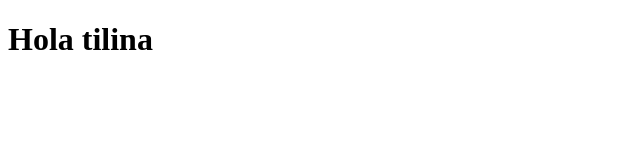
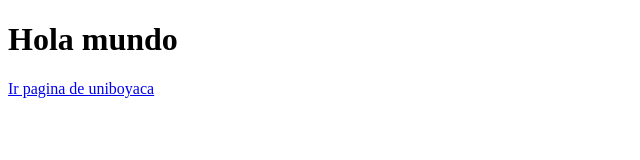
Before and after one commit to XxCamilo14xX/test_programacion_1, a plain HTML site: page index.html in a window 1280 px wide. Shown: the whole page, without its empty margins (0-640 px from the left). Drawn offline with Linux system fonts and the light colour scheme.

Commit message:
se agrego el enlace de la direccion de la uniboyaca en el index html

```diff
--- a/index.html
+++ b/index.html
@@ -5,7 +5,10 @@
         <title>test git</title>
     </head>
     <body>
-        <h1>Hola tilina</h1>
+        <h1>Hola mundo</h1>
+        <a href="https://uniboyaca.edu.co">Ir pagina de  uniboyaca
+
+        </a>
     </body>
 
 </html>
```
